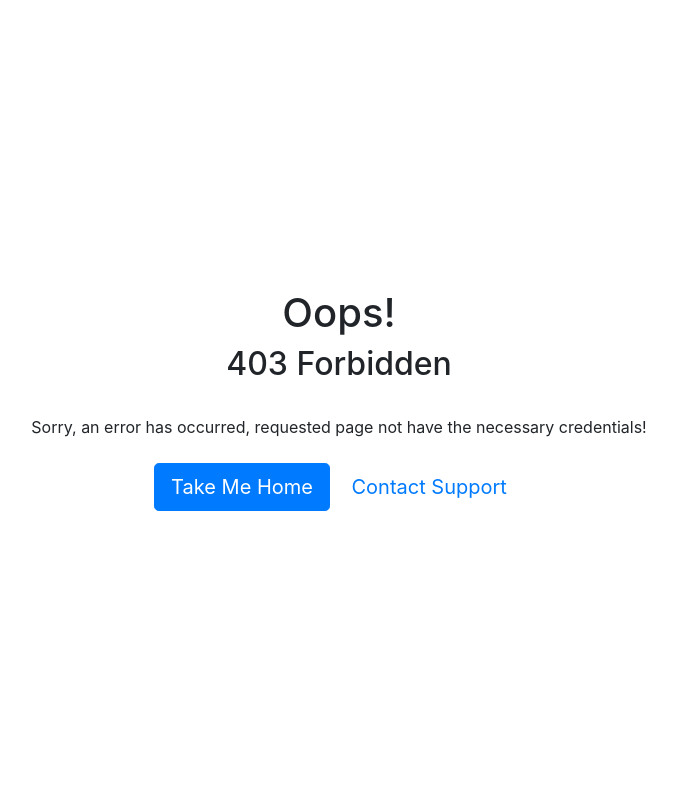
After one commit to oodies/oc_blog, a PHP site: page /app/views/Exception/error403.html in a window 1280 px wide. The commit adds this page. Shown: the whole page, without its empty margins (301-978 px from the left). Run offline with PHP 8.4, Linux system fonts and the light colour scheme; some libraries are stand-ins or nearby versions.

Commit message:
#12 Routing - Create and use template 403 page

```diff
--- a/Bootstrap.php
+++ b/Bootstrap.php
@@ -227,8 +227,7 @@ class Bootstrap
                 // Dispatch
                 $myClass->$action(implode(',', array_values($matchedRoute->getVars())));
             } else {
-                // TODO Unauthorized Page
-                echo 'Unauthorized action';
+                HTTPResponse::redirect403();
             }
         } catch (\RuntimeException $e) {
             if ($e->getCode() == $this->router::NO_ROUTE) {
--- /dev/null
+++ b/app/views/Exception/error403.html
@@ -0,0 +1,32 @@
+<!DOCTYPE html>
+<html lang="en">
+<head>
+    <meta charset="UTF-8">
+    <title>404 Not Found</title>
+    <link rel="stylesheet" href="/public/node_modules/bootstrap/dist/css/bootstrap.min.css">
+    <link href='https://fonts.googleapis.com/css?family=Lora:400,700,400italic,700italic' rel='stylesheet' type='text/css'>
+    <link href='https://fonts.googleapis.com/css?family=Open+Sans:300italic,400italic,600italic,700italic,800italic,400,300,600,700,800' rel='stylesheet' type='text/css'>
+    <link href="/public/node_modules/startbootstrap-clean-blog/css/clean-blog.min.css" rel="stylesheet">
+    <style>
+        html {height: 100%}
+        body {height: 100%}
+        .container {height: 100%}
+        .error-template {height: 100%}
+    </style>
+</head>
+<body>
+<div class="container">
+    <div class="error-template d-flex flex-column justify-content-center align-items-center col-12 text-center">
+        <h1>Oops!</h1>
+        <h2>403 Forbidden </h2>
+        <div class="p-4">
+            Sorry, an error has occurred, requested page not have the necessary credentials!
+        </div>
+        <div class="">
+            <a href="/" class="btn btn-primary btn-lg">Take Me Home </a>
+            <a href="/" class="btn btn-default btn-lg"> Contact Support </a>
+        </div>
+    </div>
+</div>
+</body>
+</html>
```
Also changed, not shown: lib/HTTPFoundation/HTTPResponse.php (+10 -0 lines).
